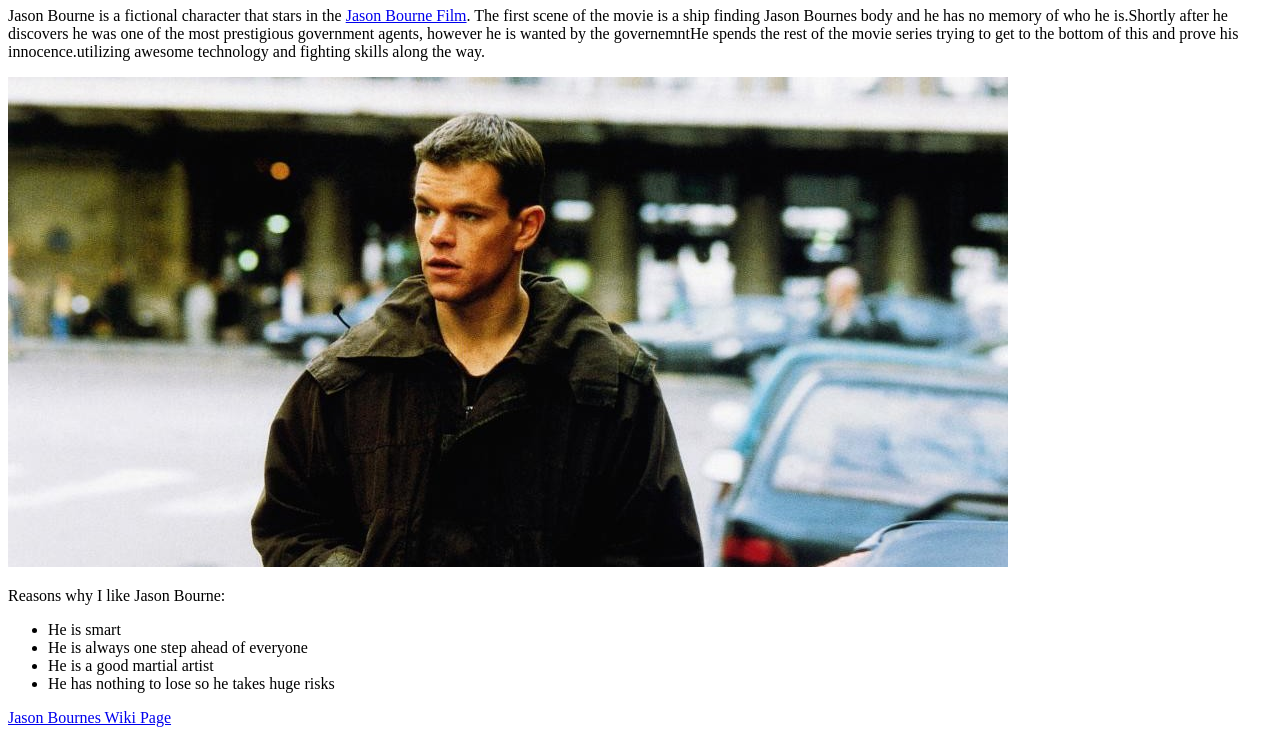
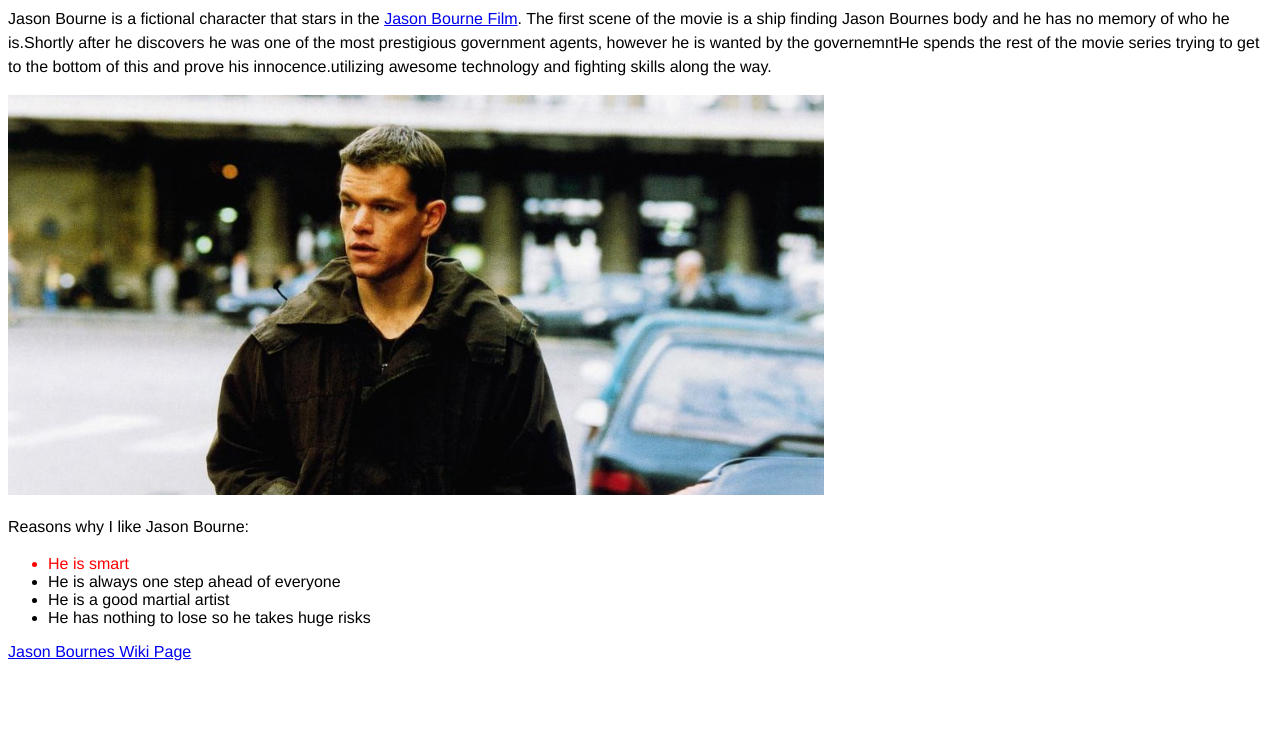
Before and after one commit to rcarro-1960089/INFO340, a plain HTML site: page problem-a/index.html in a window 1280 px wide. Shown: the part 73-808 px from the top of the page. Drawn offline with Linux system fonts and the light colour scheme; files whose address does not match are found by name.

Commit message:
Add style

```diff
--- a/problem-a/css/style.css
+++ b/problem-a/css/style.css
@@ -0,0 +1,17 @@
+body {
+    font-size: 16px;
+    font-family: 'Helvetica Neue', Helvetica, Arial, sans-serif;
+
+}
+
+p {
+    line-height: 150%;
+}
+
+img {
+    max-height: 400px;
+}
+
+.important{
+    color: red;
+}
--- a/problem-a/index.html
+++ b/problem-a/index.html
@@ -1,8 +1,8 @@
 <!DOCTYPE html>
 <html lang="en">
 <head>
-    <meta charset="UTF-8">
     <meta name="Author" content="Ryan Carroll">
+    <link rel="stylesheet" href="C:\Users\Ryana\OneDrive\2020-2021 School Year UW\Info 340\ps-01-rcarro-1960089\problem-a\css\style.css">
     <title>Jason Bourne</title>
 </head>
 
@@ -19,7 +19,7 @@
     <p>
         Reasons why I like Jason Bourne:
             <ul>
-                <li>He is smart</li>
+                <li class="important">He is smart</li>
                 <li>He is always one step ahead of everyone</li>
                 <li>He is a good martial artist</li>
                 <li>He has nothing to lose so he takes huge risks</li>
```
